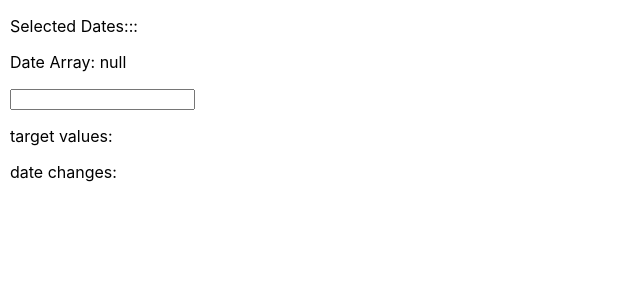
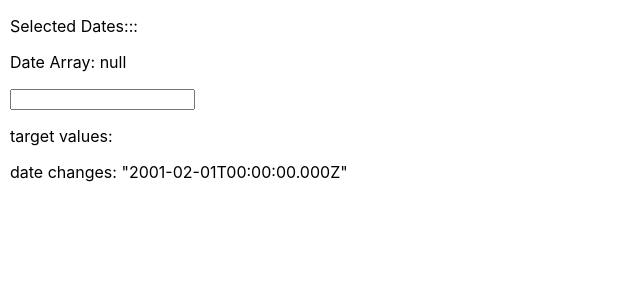
Before and after one commit to lijomon-john/datepicker-test, a React (Create React App) app: page / in a window 1280 px wide. Shown: the top 300 px of the page, without its empty margins (0-640 px from the left). Built offline with nearby package versions, Linux system fonts and the light colour scheme.

Commit message:
Added more validation strings

```diff
--- a/src/App.js
+++ b/src/App.js
@@ -96,6 +96,7 @@ const App = () => {
       <p>date changes: {validateDates.map((value) => (
         <p>{JSON.stringify(value)}</p>
       ))}
+      {JSON.stringify(new Date('02/01'))}
       </p>
     </div>
   );
```
